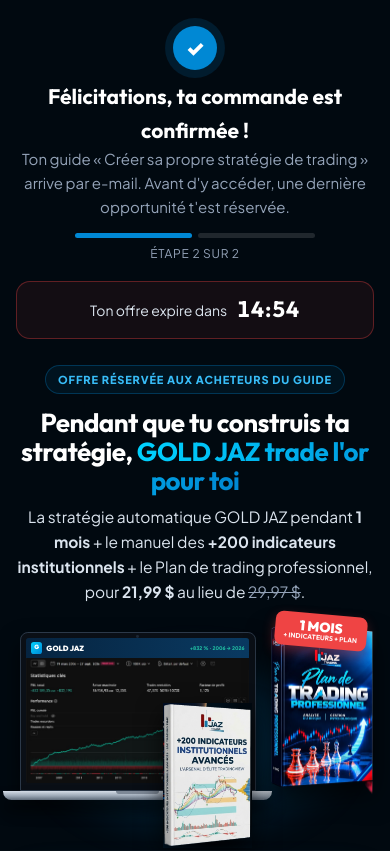
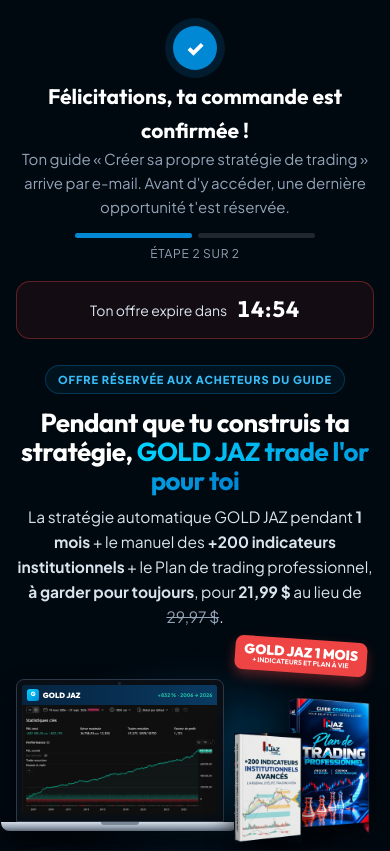
Before and after one commit to Jaztrading92/Jaz-contenu, a plain HTML site: page offre-gold.html in a window 390 px wide. Shown: the top 851 px of the page. Drawn offline with Linux system fonts and the light colour scheme.

Commit message:
Offre GOLD : mockup structure, strategie seule 1 mois

```diff
--- a/offre-gold.html
+++ b/offre-gold.html
@@ -73,7 +73,12 @@
     .hero p s { color: var(--muted); }
 
     /* Mockup : GOLD JAZ + Indicateurs + Plan */
-    .ibook { position: absolute; left: 41%; top: 40%; width: 25%; z-index: 4; filter: drop-shadow(0 3cqw 3.5cqw rgba(0,0,0,.75)); }
+    /* Ordinateur à gauche, les 2 livres rangés à droite sans couvrir l'écran */
+    .hero .mock { aspect-ratio: 16 / 10.6; }
+    .mock .lap { left: 0; top: auto; bottom: 13%; width: 58%; }
+    .mock .book { right: 1%; top: auto; bottom: 11%; width: 23%; z-index: 3; }
+    .mock .ibook { position: absolute; right: 20%; left: auto; top: auto; bottom: 8%; width: 19%; z-index: 4; filter: drop-shadow(0 3cqw 3.5cqw rgba(0,0,0,.75)); }
+    .mock .tag { right: 2%; top: 3%; transform: rotate(4deg); font-size: 2.7cqw; }
     .strats.one { grid-template-columns: 1fr; max-width: 560px; margin: 0 auto; }
     .mock { position: relative; margin: 22px auto 0; max-width: 660px; aspect-ratio: 16 / 12; container-type: inline-size; }
     .mock::before { content: ""; position: absolute; inset: 10% 4% 0; background: radial-gradient(closest-side, rgba(0,136,212,.45), transparent); filter: blur(14px); }
@@ -243,9 +248,10 @@
       /* Étiquettes du mockup lisibles sous l'image */
       .mock .chips { display: none; }
       .mock { aspect-ratio: 16 / 10.2; margin-top: 16px; }
-      .mock .lap { top: 5%; }
-      .mock .ibook { top: 36%; }
-      .mock .book { top: 1%; }
+      .hero .mock { aspect-ratio: 16 / 9.4; }
+      .mock .lap { top: auto; bottom: 12%; }
+      .mock .ibook { top: auto; bottom: 6%; }
+      .mock .book { top: auto; bottom: 10%; }
       .mock .tag { top: -3%; }
       .value-in { padding: 20px 14px; }
       .mock .tag { font-size: 3.8cqw; }
@@ -275,7 +281,7 @@
     <section class="hero">
       <span class="eyebrow">OFFRE RÉSERVÉE AUX ACHETEURS DU GUIDE</span>
       <h1>Pendant que tu construis ta stratégie, <span class="grad">GOLD JAZ trade l'or pour toi</span></h1>
-      <p>La stratégie automatique GOLD JAZ pendant <b>1 mois</b> + le manuel des <b>+200 indicateurs institutionnels</b> + le Plan de trading professionnel, pour <b>21,99 $</b> au lieu de <s>29,97 $</s>.</p>
+      <p>La stratégie automatique GOLD JAZ pendant <b>1 mois</b> + le manuel des <b>+200 indicateurs institutionnels</b> + le Plan de trading professionnel, <b>à garder pour toujours</b>, pour <b>21,99 $</b> au lieu de <s>29,97 $</s>.</p>
 
       <div class="mock" role="img" aria-label="La stratégie GOLD JAZ sur ordinateur, avec le manuel des +200 indicateurs institutionnels et le Plan de trading professionnel">
         <div class="chips">
@@ -293,7 +299,7 @@
         </div>
         <img class="ibook" src="indic-book.png" alt="">
         <img class="book" src="plan-mockup.webp" alt="">
-        <div class="tag">1 MOIS<small>+ INDICATEURS + PLAN</small></div>
+        <div class="tag">GOLD JAZ 1 MOIS<small>+ INDICATEURS ET PLAN À VIE</small></div>
       </div>
 
       <div class="chips-m"><span><i>G</i>GOLD JAZ</span><span><i>+</i>+200 indicateurs</span></div>
@@ -367,14 +373,14 @@
       <div class="value">
         <div class="value-in">
           <div class="row"><span>GOLD JAZ · 1 mois</span><span>16,99 $</span></div>
-          <div class="row"><span>Manuel des +200 indicateurs institutionnels</span><span>7,99 $</span></div>
-          <div class="row"><span>Plan de trading professionnel</span><span>4,99 $</span></div>
+          <div class="row"><span>Manuel des +200 indicateurs institutionnels · à vie</span><span>7,99 $</span></div>
+          <div class="row"><span>Plan de trading professionnel · à vie</span><span>4,99 $</span></div>
           <div class="row"><span>Prix d'origine</span><span><s>29,97 $</s></span></div>
           <div class="row save"><span>Ta remise acheteur</span><span>− 7,98 $</span></div>
           <div class="price">
             <div class="lbl">TU PAIES SEULEMENT</div>
             <div class="big">21,99 $</div>
-            <div class="eur">soit environ 12 500 FCFA · paiement unique pour 1 mois</div>
+            <div class="eur">soit environ 12 500 FCFA · paiement unique</div>
           </div>
           <div class="timer in-box" role="timer">Il te reste <b class="js-timer">15:00</b></div>
           <div class="expired"><b>Cette offre a expiré</b>Le prix de 21,99 $ n'était disponible que 15 minutes après l'achat de ton guide.</div>
@@ -391,14 +397,14 @@
         <details><summary>Comment je reçois tout ça ?</summary><p>Après ton paiement, GOLD JAZ est activée sur ton compte TradingView en moins de 24 h. Le manuel des indicateurs et le Plan de trading arrivent dans ton e-mail de confirmation.</p></details>
         <details><summary>Débutant ou expérimenté, c'est pour moi ?</summary><p>Oui. GOLD JAZ prend les décisions de trading ; tu choisis ton risque. Le Plan de trading t'aide à le régler selon ton capital.</p></details>
         <details><summary>Faut-il un gros capital ?</summary><p>Non. Avec un petit capital, un compte cent ou micro chez ton courtier permet de garder un petit risque par trade. Tu peux aussi prendre les positions toi-même depuis TradingView.</p></details>
-        <details><summary>Que se passe-t-il après 1 mois ?</summary><p>L'accès s'arrête automatiquement. Aucun prélèvement surprise : tu renouvelles seulement si tu le souhaites.</p></details>      </div>
+        <details><summary>Que se passe-t-il après le 1er mois ?</summary><p>L'accès à GOLD JAZ s'arrête automatiquement, sans prélèvement surprise : tu renouvelles seulement si tu le souhaites. Le manuel des indicateurs et le Plan de trading restent à toi pour toujours.</p></details>      </div>
     </section>
 
     <!-- 9. Dernier appel -->
     <section class="final">
       <h2>Ta méthode <span class="grad">+ GOLD JAZ qui tourne déjà</span></h2>
       <p>Tu as fait le premier pas. Laisse GOLD JAZ travailler pendant que tu construis ta stratégie.</p>
-      <a href="https://zvczwoyi.mychariow.market/prd_7wx14b8v/checkout" class="btn js-checkout">OUI, J'AJOUTE GOLD JAZ + LE PLAN<small>21,99 $ · paiement unique pour 1 mois</small></a>
+      <a href="https://zvczwoyi.mychariow.market/prd_7wx14b8v/checkout" class="btn js-checkout">OUI, J'AJOUTE GOLD JAZ + LE PLAN<small>21,99 $ · paiement unique</small></a>
     </section>
   </main>
 
```
